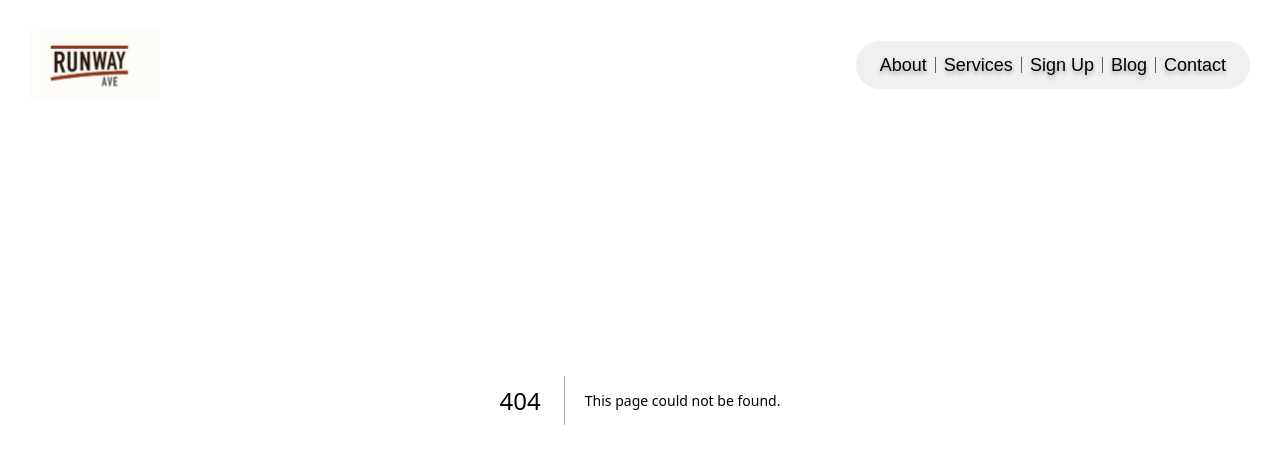
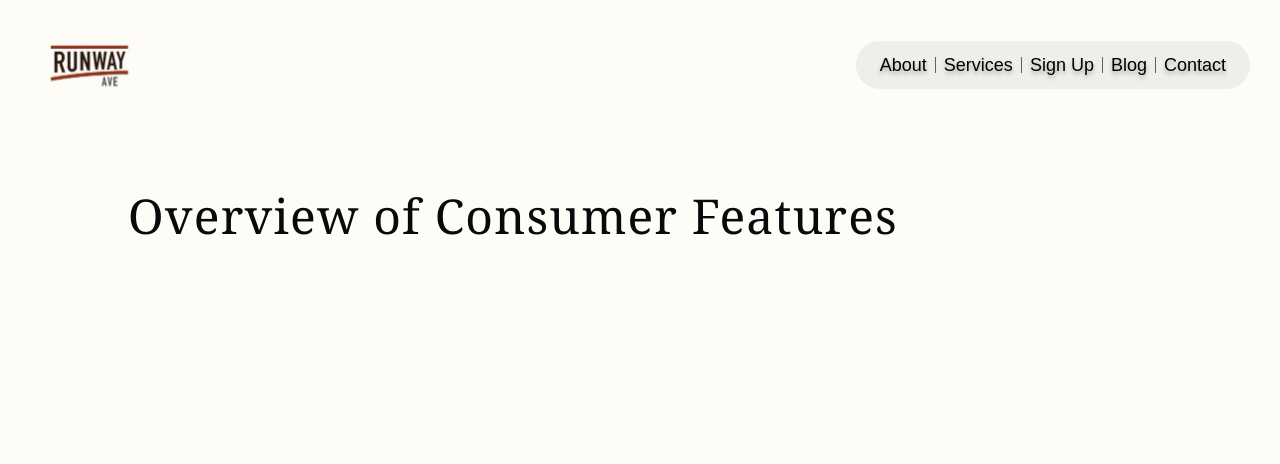
Before and after one commit to CSES-Dev/runway-ave, a Next.js app: page /learn-more in a window 1280 px wide. Before the commit this address had no page. Shown: the top 464 px of the page. Built offline with nearby package versions, Linux system fonts and the light colour scheme.

Commit message:
created learn more page

```diff
--- /dev/null
+++ b/app/learn-more/page.tsx
@@ -0,0 +1,20 @@
+'use client'
+import { useState, useEffect } from 'react';
+
+export default function LearnMorePage(){
+    return(
+        <main className="min-h-screen bg-[#FDFCF7] text-base pt-36">
+            <div className="px-4 md:px-16 lg:px-32 py-12 space-y-12">
+                <section className="space-y-10">
+                    <h1 className="text-3xl sm:text-4xl lg:text-5xl font-serif tracking-wide">
+                        Overview of Consumer Features
+                    </h1>
+                    <div className="grid grid-cols-1 sm:grid-cols-2 lg:grid-cols-4 gap-4">
+
+                    </div>
+                </section>
+            </div>
+
+        </main>
+    )
+}
```
Also changed, not shown: 1 other file (tests, documents, lock files or other folders).
